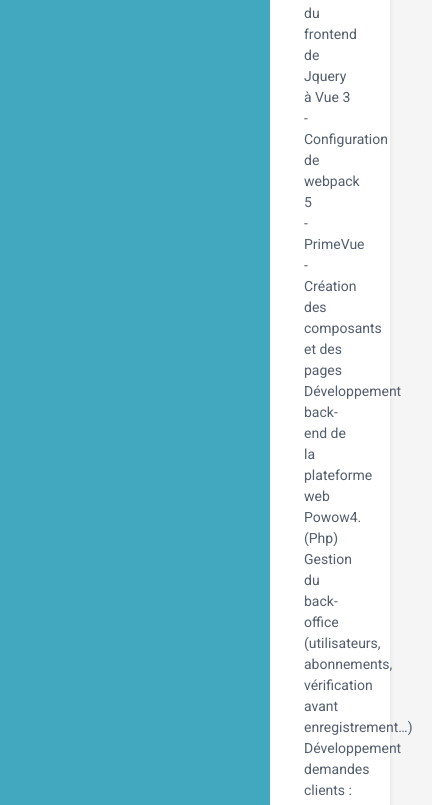
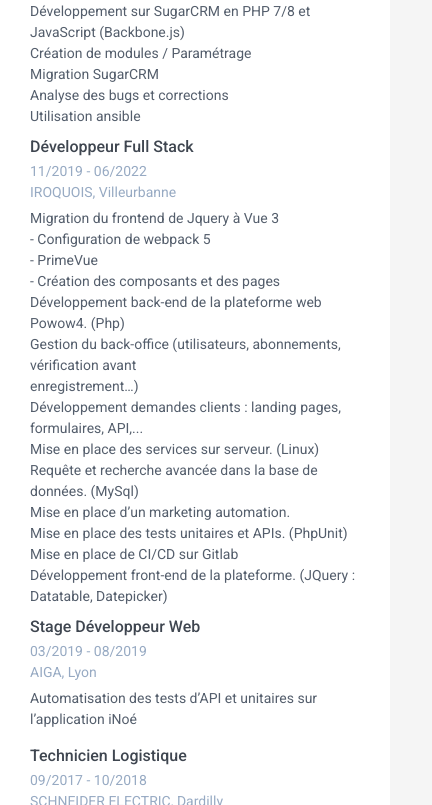
Before and after one commit to cibo16/cibo16.github.io, a plain HTML site: page index.html in a window 390 px wide. Shown: the part 1195-2000 px from the top of the page, 432 px wide, since content can reach past the window. Drawn offline with Linux system fonts and the light colour scheme.

Commit message:
make responsive

```diff
--- a/assets/css/orbit-1.css
+++ b/assets/css/orbit-1.css
@@ -267,6 +267,27 @@ p {
 }
 
 
+@media (max-width: 767.98px) {
+    .sidebar-wrapper {
+      position: static;
+      width: inherit;
+    }
+
+    .main-wrapper {
+      padding: 30px;
+      margin-left: 0px;
+    }
+
+    .main-wrapper .time {
+      position: static;
+      display: block;
+      margin-top: 5px;
+    }
+
+    .main-wrapper .upper-row {
+      margin-bottom: 0;
+    }
+  }
   @media (min-width: 992px) {
     .skillset .level-title {
       display: inline-block;
--- a/index.html
+++ b/index.html
@@ -17,6 +17,7 @@
     <link rel="stylesheet" href="assets/plugins/bootstrap/css/bootstrap.min.css">
     <!-- Theme CSS -->
     <link id="theme-style" rel="stylesheet" href="assets/css/orbit-1.css">
+    <link rel="shortcut icon" href="fav.png">
 </head>
 
 <body>
@@ -110,6 +111,7 @@
                         <div>Création de modules / Paramétrage</div>
                         <div>Migration SugarCRM</div>
                         <div>Analyse des bugs et corrections</div>
+                        <div>Utilisation ansible</div>
                     </div><!--//details-->
                 </div><!--//item-->
 
```
Also changed, not shown: fav.png (added), 2 other files. Lines whose indentation alone changed are shown as unchanged.
